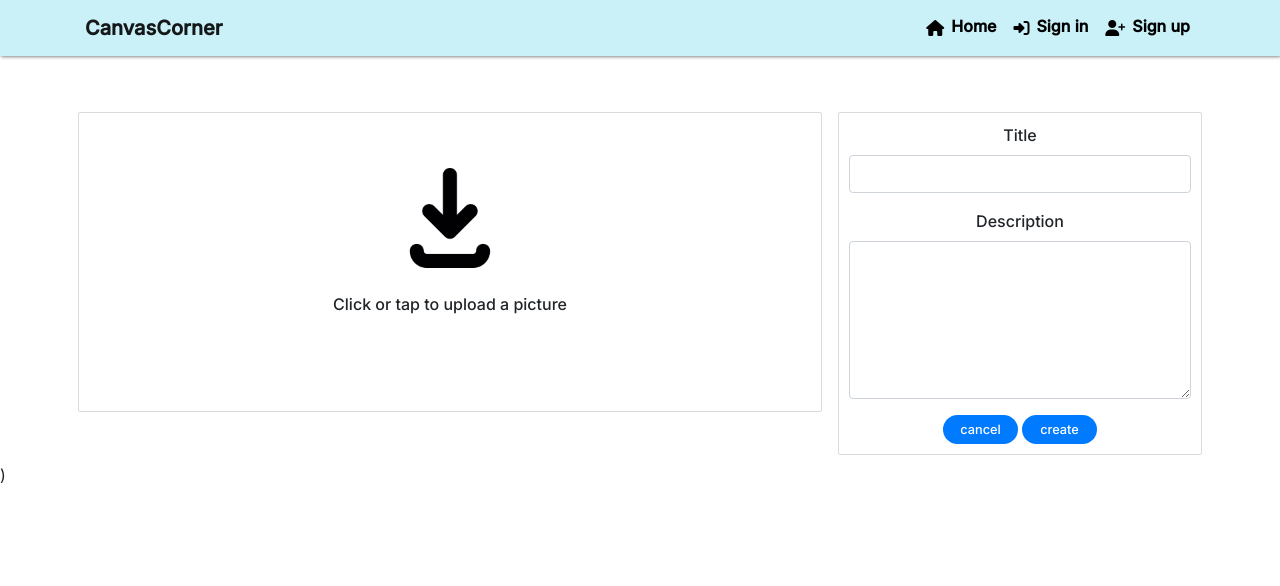
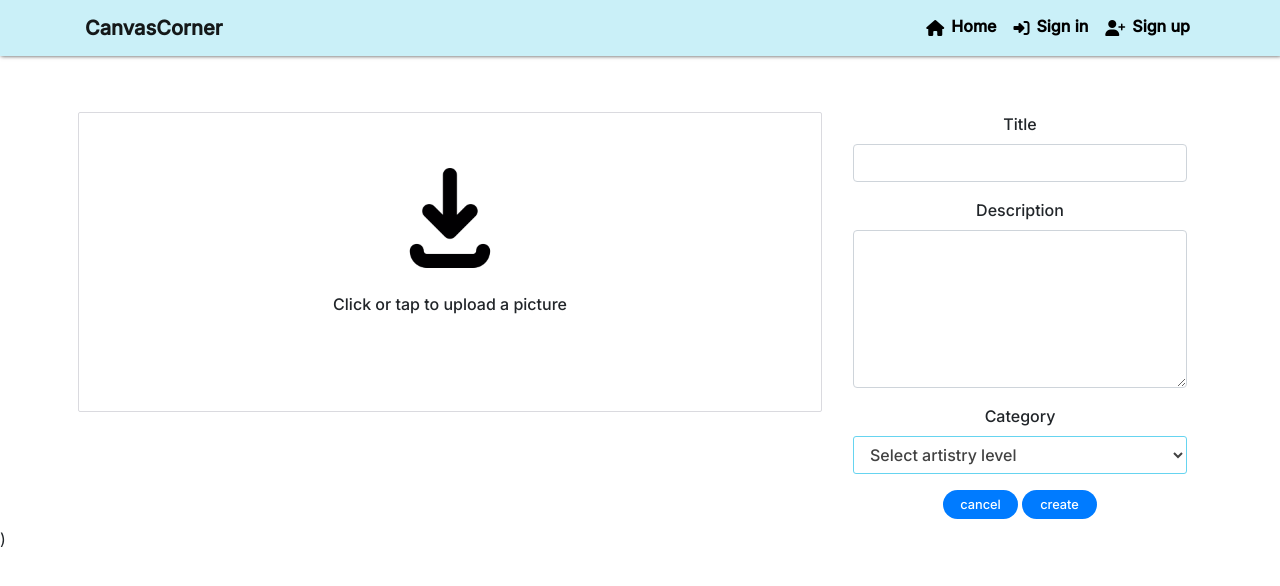
Before and after one commit to damidaramola/canvas-corner, a React (Create React App) app: page /posts/create in a window 1280 px wide. Shown: the top 586 px of the page. Built offline with nearby package versions, Linux system fonts and the light colour scheme; no server answers.

Commit message:
add state logic which updates state

```diff
--- a/src/App.module.css
+++ b/src/App.module.css
@@ -24,7 +24,7 @@
 }
 
 /* forms field */
-.Content {
+.Description {
   background-color: var(--white);
   padding: 10px;
   border-radius: 2px;
@@ -45,6 +45,14 @@
 
 input[type="file"] {
   display: none;
+}
+
+.Input{
+  background: var(--white);
+  border: 1px solid var(--darker-blue);
+  box-sizing: border-box;
+  border-radius: 3px;
+  color: var(--dark-grey);
 }
 
 /* style app icons */
--- a/src/pages/posts/PostCreateForm.js
+++ b/src/pages/posts/PostCreateForm.js
@@ -19,7 +19,24 @@ import Asset from "../../components/Asset";
 
 function PostCreateForm() {
 
+  // logic which stores and updates state
   const [errors, setErrors] = useState({});
+
+  const [postData, setPostData] = useState({
+    title: '',
+    description: '',
+    category: '',
+    image: '',
+  });
+
+  const { title, description, category, image } = postData;
+
+  const handleChange = (event) =>{
+    setPostData({
+      ...postData,
+      [event.target.name]: event.target.value,
+    });
+  };
 
   // this text field holds cancel and create buttons
   const textFields = (
@@ -39,12 +56,28 @@ function PostCreateForm() {
           rows={6}
         />
       </Form.Group>
+      <Form.Group>
+        <Form.Label>Category</Form.Label>
+        <Form.Control
+          as="select"
+          name="category"
+          className={appStyles.Input}
+          value={category}
+          onChange={handleChange}
+          aria-label="category"
+        >
+          <option>Select artistry level</option>
+          <option value="Novice">Novice</option>
+          <option value="Intermediate">intermediate</option>
+          <option value="Professional">Professional</option>
+        </Form.Control>
+      </Form.Group>
 
 
 
       <Button
         className={`${btnStyles.Button} ${btnStyles.Blue}`}
-        onClick={() => {}}
+        onClick={() => { }}
       >
         cancel
       </Button>
@@ -59,7 +92,7 @@ function PostCreateForm() {
       <Row>
         <Col className="py-2 p-0 p-md-2" md={7} lg={8}>
           <Container
-            className={`${appStyles.Content} ${styles.Container} d-flex flex-column justify-content-center`}
+            className={`${appStyles.Description} ${styles.Container} d-flex flex-column justify-content-center`}
           >
             <Form.Group className="text-center">
 
@@ -69,7 +102,7 @@ function PostCreateForm() {
               >
                 <Asset
                   src={Upload}
-                  message="Click or tap to upload a picture"/>
+                  message="Click or tap to upload a picture" />
               </Form.Label>
 
             </Form.Group>
```
Lines whose indentation alone changed are shown as unchanged.
